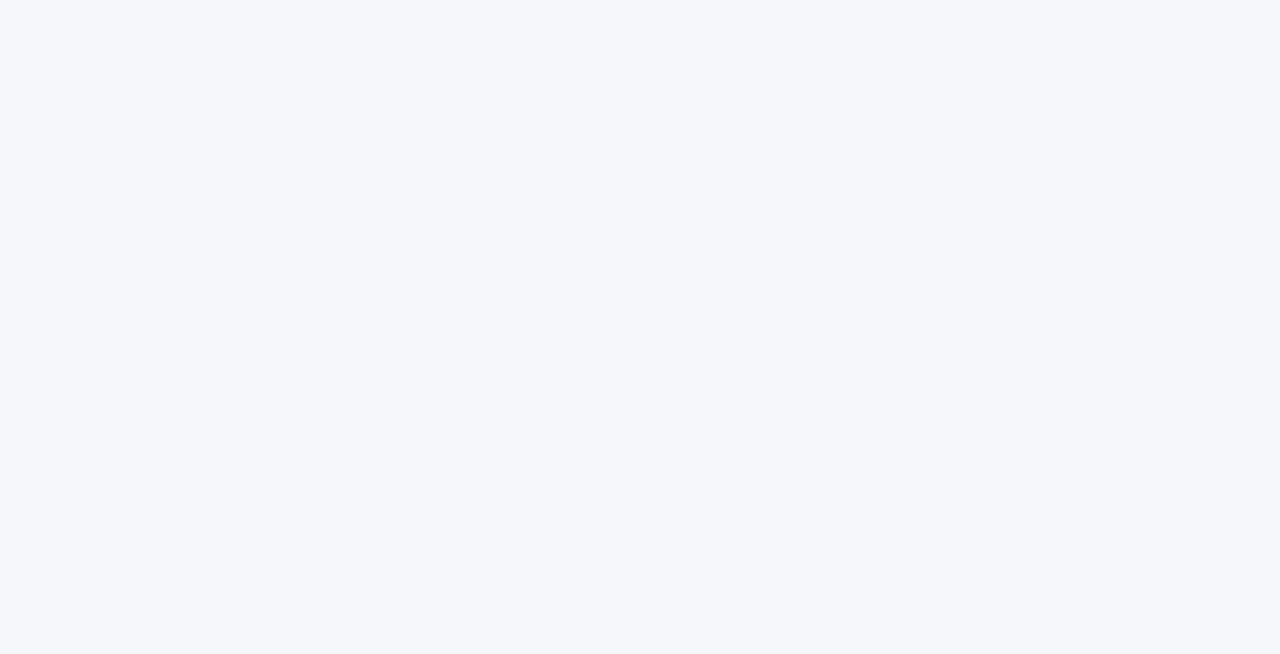
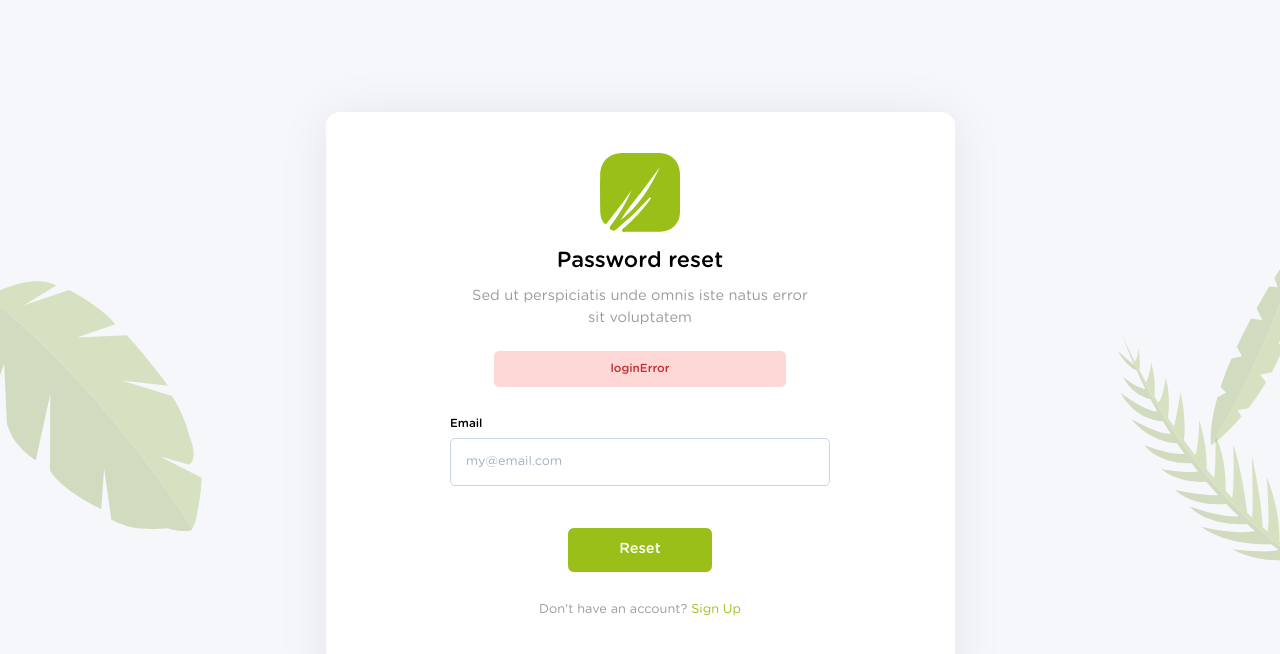
Before and after one commit to tryrone/wealthbuddy, a React (Create React App) app: page /forgot-pass in a window 1280 px wide. Shown: the top 654 px of the page. Built offline with nearby package versions, Linux system fonts and the light colour scheme.

Commit message:
forgot password done

```diff
--- a/src/App.js
+++ b/src/App.js
@@ -3,6 +3,8 @@ import { BrowserRouter ,Route} from "react-router-dom";
 import "./styles/index.css";
 import Login from 'pages/auth/Login'
 import SignUp from "pages/auth/signUp";
+import ForgotPassword from "pages/auth/ForgotPassword/ForgotPassword";
+import ForgotPassTwo from "pages/auth/ForgotPassword/ForgotPassTwo";
 
 function App() {
   return (
@@ -10,6 +12,8 @@ function App() {
       <main>
       <Route exact path="/" component={Login} />
         <Route path="/signup" component={SignUp}/>
+        <Route path="/forgot-pass" component={ForgotPassword}/>
+        <Route path="/forgot-two" component={ForgotPassTwo}/>
       </main>
     </BrowserRouter>
   );
--- /dev/null
+++ b/src/pages/auth/ForgotPassword/ForgotPassTwo.js
@@ -0,0 +1,52 @@
+import React from 'react';
+import Icon from '../../../static/logo.svg';
+import {Link} from 'react-router-dom';
+import LeafLeftSvg from 'shared-components/svgs/LeafLeftSvg';
+import LeafRightSvg from 'shared-components/svgs/LeafRightSvg';
+// import Loading from 'shared-components/Loading';
+
+
+function ForgotPassTwo() {
+    return (
+        <section className="h-screen w-screen setup-screens flex flex-col justify-center items-center">
+            <div className="leaf-left">
+            <LeafLeftSvg/>
+            </div>
+            <div className="leaf-right">
+                <LeafRightSvg/>
+            </div>
+            <div className={`auth-modal flex flex-col items-center bg-white fadeIn login-fieldset onboarding-wrap`}>
+            {/* head */}
+            <div className="flex flex-col items-center mb-6 setup-success">
+                <i className="w-10 mb-4">
+                    <img src={Icon} alt=""/>
+                </i>
+                {/* <h1 className="text-2xl font-medium">Password reset</h1>
+                <p className="text-center mt-3 text-gray-500 leading-normal">Sed ut perspiciatis unde omnis iste natus error sit voluptatem</p> */}
+            </div>
+
+                   <h1 className="text-2xl font-medium">Success</h1>
+                 <p className="text-center mt-3 text-gray-500 leading-normal">A default password has been sent to your email</p>
+
+                 <Link to="/" className="mt-4 w-40 text-center leading-loose bg-wb-primary wealth-buddy--cta text-white rounded-sm">
+                Proceed to Login</Link>
+
+                {/* footer */}
+                <div className='mt-8 '>
+                 <p className="text-sm text-gray-500">
+                     Don't have an account? <Link to="/signup" className="text-wb-primary">Sign Up</Link>
+               </p>
+            </div>
+             </div>
+
+
+
+
+            </section>
+
+
+
+
+    )
+}
+export default  ForgotPassTwo;
--- /dev/null
+++ b/src/pages/auth/ForgotPassword/ForgotPassword.js
@@ -0,0 +1,84 @@
+import React from 'react';
+import LeafRightSvg from 'shared-components/svgs/LeafRightSvg';
+import {Link} from 'react-router-dom';
+import Icon from '../../../static/logo.svg'
+import LeafLeftSvg from 'shared-components/svgs/LeafLeftSvg';
+
+
+const inputs = [
+    {
+        label: 'Email',
+        name: 'reset_email',
+        type: 'email',
+        placeholder: 'my@email.com',
+        id: 'reset_email',
+    }
+];
+
+const Fieldset = ({
+    label,
+    name,
+    type = 'text',
+    placeholder = '',
+    id,
+}) => (
+        <fieldset className="mb-5" key={id}>
+            <label className="block text-xs mb-2">{label}</label>
+            <input
+                placeholder={placeholder}
+                type={type}
+                id={id}
+                name={name}
+                className="block w-72 text-xs p-3 border border-gray-400 rounded"
+            />
+        </fieldset>
+    );
+const ForgotPassword =()=> {
+    return (
+        <section className="h-screen w-screen setup-screens flex flex-col justify-center items-center">
+            <div className="leaf-left">
+            <LeafLeftSvg/>
+            </div>
+            <div className="leaf-right">
+                <LeafRightSvg/>
+            </div>
+            <div className={`auth-modal flex flex-col items-center bg-white fadeIn login-fieldset onboarding-wrap`}>
+            {/* head */}
+            <div className="flex flex-col items-center mb-6 setup-success">
+                <i className="w-10 mb-4">
+                    <img src={Icon} alt=""/>
+                </i>
+                <h1 className="text-2xl font-medium">Password reset</h1>
+                <p className="text-center mt-3 text-gray-500 leading-normal">Sed ut perspiciatis unde omnis iste natus error sit voluptatem</p>
+            </div>
+            {/* error part */}
+            <div className="w-72 mb-8 text-xs text-left">
+                <p className="w-full p-3 bg-red-200 text-red-700 text-center font-medium rounded">
+                    loginError
+                </p>
+            </div>
+            {/* form itself */}
+            <form className="flex flex-col items-center">
+                {inputs.map(inputCongfig => (
+                    <Fieldset
+                        {...inputCongfig}
+                        key={inputCongfig.id}
+                    />
+                ))}
+
+                <Link to="/forgot-two"><button className="mt-6 w-40 text-center leading-loose bg-wb-primary wealth-buddy--cta text-white rounded-sm">
+                    Reset</button></Link>
+            </form>
+            {/* form end */}
+            <div className='mt-8 '>
+                <p className="text-sm text-gray-500">
+                    Don't have an account? <Link to="/signup" className="text-wb-primary">Sign Up</Link>
+                </p>
+            </div>
+            {/* bottom */}
+            </div>
+        </section>
+    )
+}
+
+export default ForgotPassword;
--- a/src/pages/auth/Login/index.js
+++ b/src/pages/auth/Login/index.js
@@ -75,6 +75,9 @@ const Login = () => (
             Sign Up
           </Link>
         </p>
+        <Link to="/forgot-pass" className="text-wb-primary text-center">
+           <p> Forgot password?</p>
+          </Link>
       </div>
     </div>
   </section>
--- /dev/null
+++ b/src/shared-components/Loading/Loading.js
@@ -0,0 +1,18 @@
+import React from 'react'
+import './styles.css'
+
+const Loading = ({ text = 'Loading' }) => {
+    return (
+        <>
+            <span className="font-medium">{text}</span>
+            <div className="lds-ellipsis">
+                <div></div>
+                <div></div>
+                <div></div>
+                <div></div>
+            </div>
+        </>
+    )
+}
+
+export default Loading
--- /dev/null
+++ b/src/shared-components/Loading/index.js
@@ -0,0 +1,3 @@
+import Loading from './Loading'
+
+export default Loading
```
Also changed, not shown: src/shared-components/Loading/styles.css (added, +55 -0 lines).
